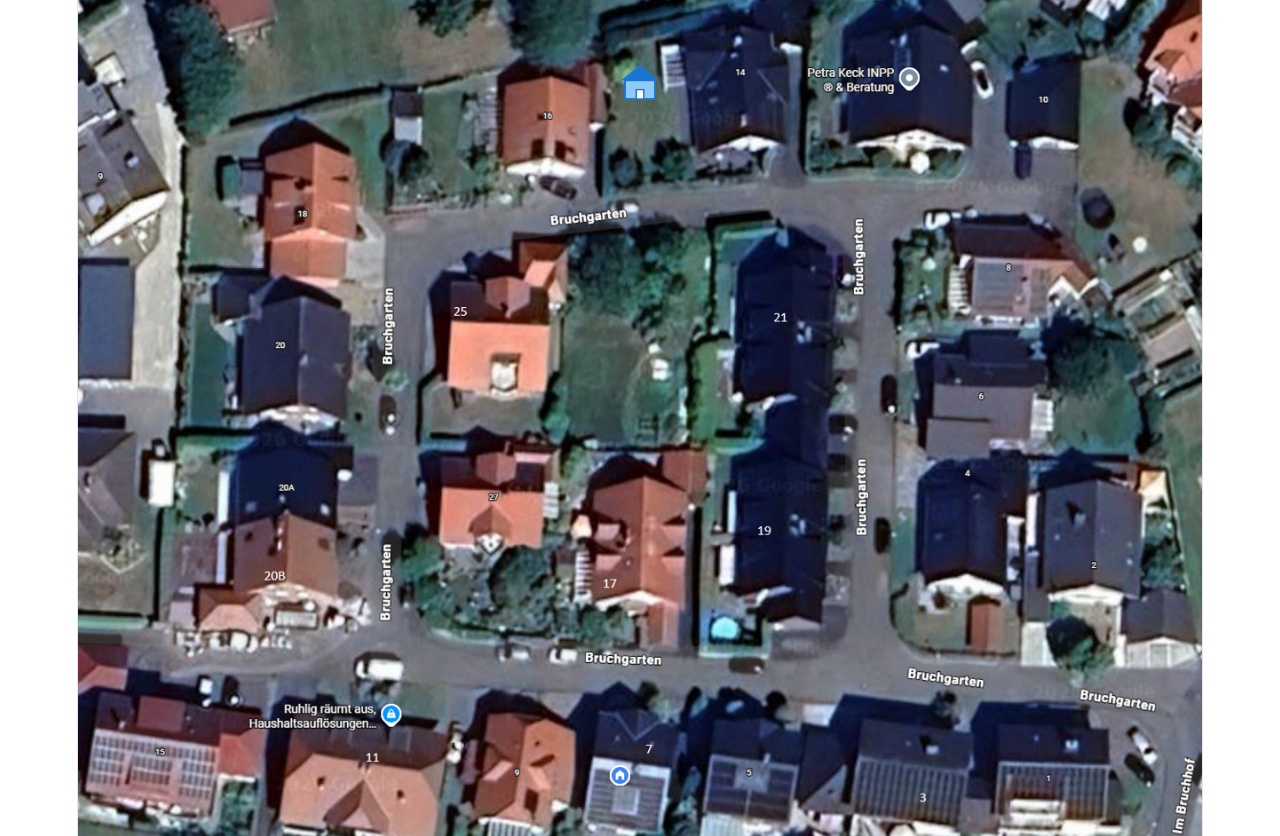
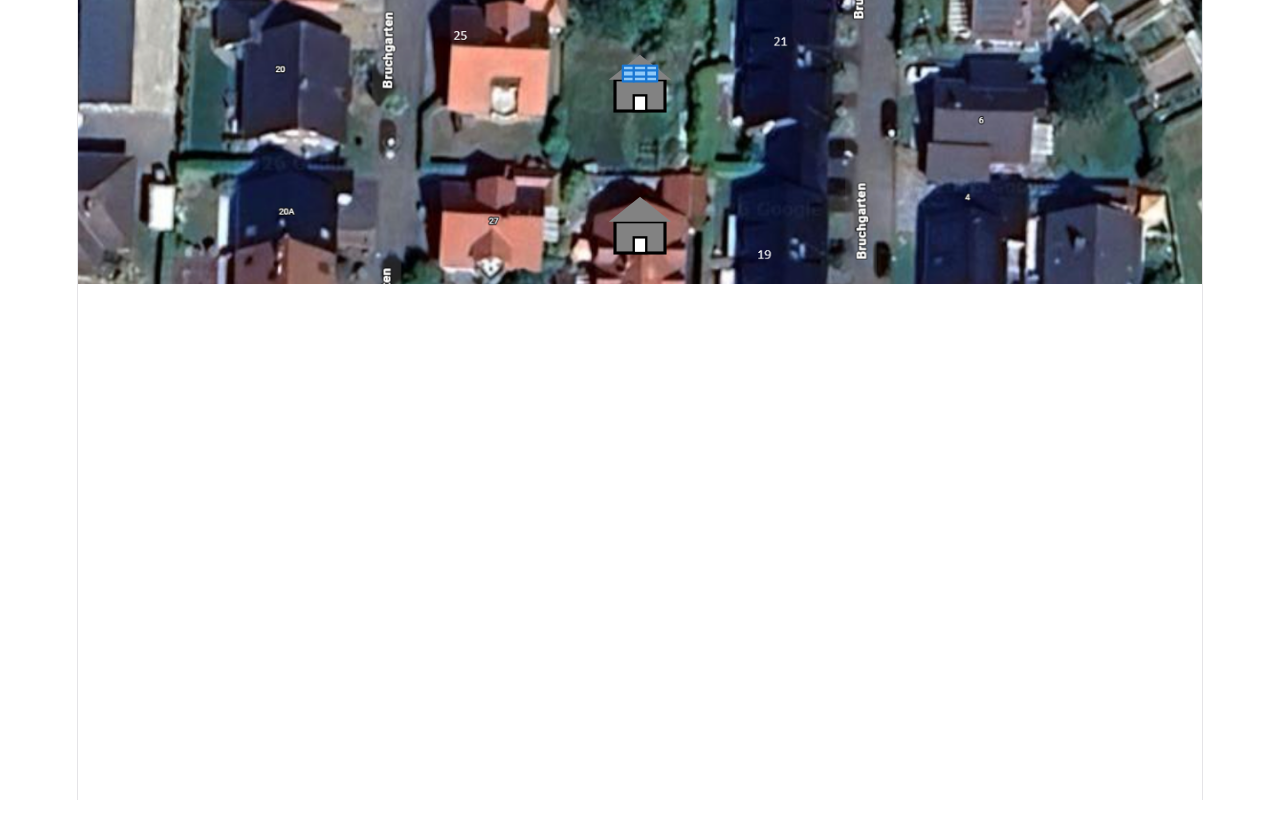
Before and after one commit to RRambo/EnergySupply, a React (Vite) app in the folder frontend/: page / in a window 1280 px wide. After the commit the page ends 800 px from the top, so only its background shows below. Built offline with nearby package versions, Linux system fonts and the light colour scheme.

Commit message:
Modified icons in house component

```diff
--- a/frontend/src/App.css
+++ b/frontend/src/App.css
@@ -187,6 +187,4 @@
   background-position: center;
   background-size: cover;
   background-repeat: no-repeat;
-  min-height: 100vh;
-  padding: 1rem;
 }
--- a/frontend/src/App.jsx
+++ b/frontend/src/App.jsx
@@ -5,12 +5,26 @@ import HouseCard from './components/house'
 import backGround from './assets/backGround.png';
 
 function App() {
-  const [count, setCount] = useState(0)
+  // const [count, setCount] = useState(0)
 
   return (
     <>
       <div className='base-shell' style={{ backgroundImage: `url(${backGround})` }}>
-        <HouseCard />
+        <HouseCard
+          residents={2}
+          hasEVehicle={true}
+          hasHeatPump={true}
+          hasSolarPanel={true}
+          optedIn={true}
+        />
+
+        <HouseCard
+          residents={1}
+          hasEVehicle={false}
+          hasHeatPump={false}
+          hasSolarPanel={false}
+          optedIn={false}
+        />
       </div>
     </>
   )
--- a/frontend/src/components/house.css
+++ b/frontend/src/components/house.css
@@ -41,3 +41,8 @@
     font-weight: 500;
     pointer-events: none;
 }
+
+.small-icon {
+  width: 30px;
+  height: 30px;
+}
--- a/frontend/src/components/house.jsx
+++ b/frontend/src/components/house.jsx
@@ -1,18 +1,20 @@
 import { useEffect, useState } from 'react'
 import './house.css'
+import heatPumpIcon from '../assets/heatPumpIcon.png'
+import eVehicleIcon from '../assets/eVehicle.png'
 
-function HouseCard() {
+function HouseCard({ residents, hasEVehicle, hasHeatPump, hasSolarPanel, optedIn }) {
     const [powerGen, setPowerGen] = useState(0.0)
     const [powerConsumption, setPowerConsumption] = useState(0.0)
-    const [residents, setResidents] = useState(0)
-    const [optIn, setOptIn] = useState(false)
     const [savings, setSavings] = useState(0.0)
     const [error, setError] = useState('')
     const [showInfo, setShowInfo] = useState(false)
 
     const handleInfoChange = async () => {
         try {
-            // fetch house data from backend here
+            // fetch house data (powerGen, powerConsumption) from backend, then set them below
+            // setPowerGen()
+            // setPowerConsumption()
         } catch (err) {
             setError(err)
         }
@@ -30,17 +32,47 @@ function HouseCard() {
                 onMouseEnter={() => setShowInfo(true)}
                 onMouseLeave={() => setShowInfo(false)}
             >
-                {/* Simple SVG house icon */}
-                <svg width="60" height="60" viewBox="0 0 64 64" fill="none" xmlns="http://www.w3.org/2000/svg">
-                    <rect x="16" y="28" width="32" height="20" fill="#90caf9" stroke="#1976d2" strokeWidth="2" />
-                    <polygon points="32,12 12,28 52,28" fill="#1976d2" />
-                    <rect x="28" y="38" width="8" height="10" fill="#fff" stroke="#1976d2" strokeWidth="1.5" />
+                {/* House SVG */}
+                <svg width="100" height="100" viewBox="0 0 64 64" fill="none">
+                    <rect x="16" y="28" width="32" height="20" fill="#828282" stroke="#000000" strokeWidth="2" />
+                    <polygon points="32,12 12,28 52,28" fill="#828282" />
+
+                    {/* Solar panel */}
+                    {hasSolarPanel && (
+                        <svg x="20" y="18" width="24" height="12" viewBox="0 0 24 12" fill="none"
+                            stroke="#1976d2" strokeWidth="1.5" strokeLinecap="round" strokeLinejoin="round">
+                            <rect x="1" y="1" width="22" height="10" fill="#90caf9" />
+                            <line x1="1" y1="4" x2="23" y2="4" />
+                            <line x1="1" y1="8" x2="23" y2="8" />
+                            <line x1="8" y1="1" x2="8" y2="11" />
+                            <line x1="16" y1="1" x2="16" y2="11" />
+                        </svg>
+                    )}
+                    <rect x="28" y="38" width="8" height="10" fill="#fff" stroke="#000000" strokeWidth="1.5" />
                 </svg>
+
                 {showInfo && (
                     <div className="house-tooltip">
                         <div>Power Consumption: {powerConsumption} kWh</div>
                         <div>Power Production: {powerGen} kWh</div>
                         <div>Savings: {savings} €</div>
+
+                        <div className="icons-row">
+                            {/* Residents */}
+                            {[...Array(residents)].map((_, i) => (
+                                <svg key={i} width="30" height="30" viewBox="0 0 24 24" fill="none"
+                                    stroke="#000000" strokeWidth="1.8" strokeLinecap="round" strokeLinejoin="round">
+                                    <circle cx="12" cy="8" r="4" />
+                                    <path d="M4 20c0-4 4-6 8-6s8 2 8 6" />
+                                </svg>
+                            ))}
+
+                            {/* Heat Pump */}
+                            {hasHeatPump && (<img className='small-icon' src={heatPumpIcon}></img>)}
+
+                            {/* Electric Vehicle */}
+                            {hasEVehicle && (<img className='small-icon' src={eVehicleIcon}></img>)}
+                        </div>
                     </div>
                 )}
             </div>
```
Also changed, not shown: frontend/src/assets/eVehicle.png (added), frontend/src/assets/heatPumpIcon.png (added).
